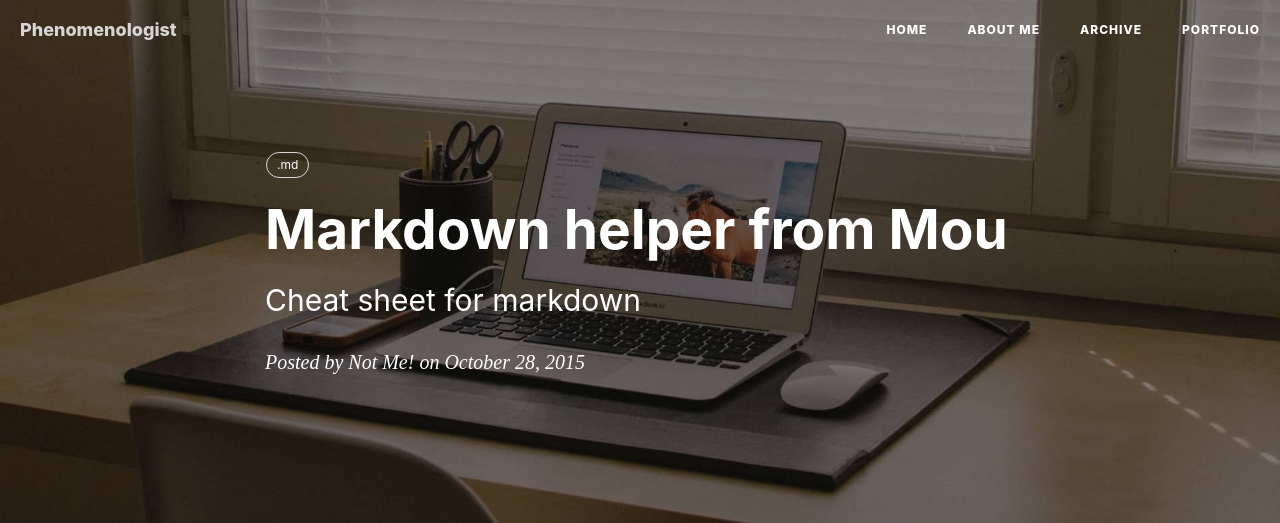
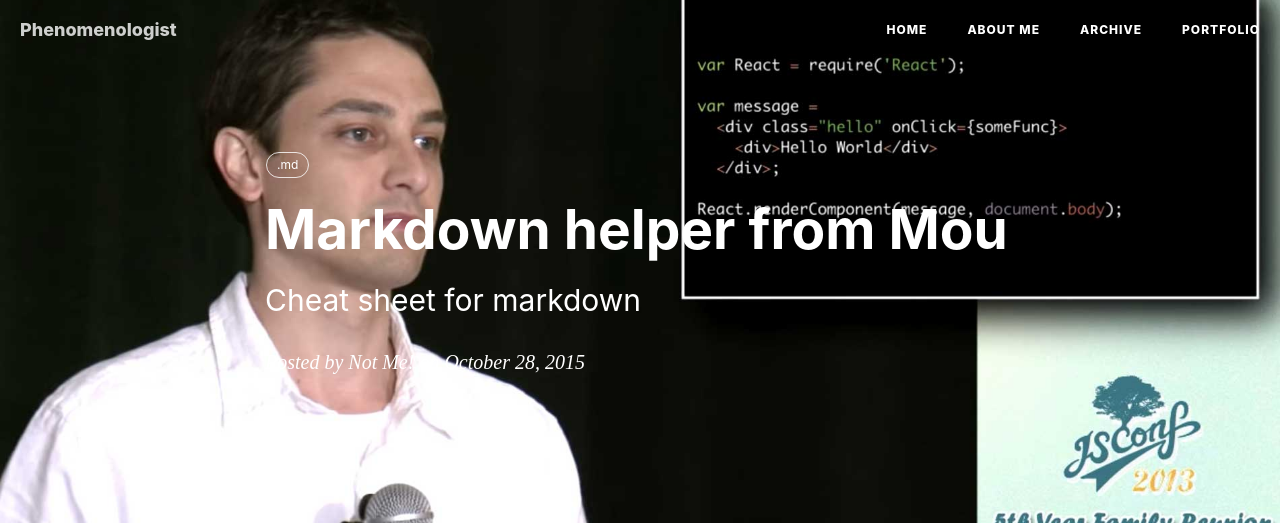
Before and after one commit to rapsoulhaonan/rapsoulhaonan.github.io, a Jekyll site: the page built from _posts/2015-10-28-how-designer-learn-fe.markdown, in a window 1280 px wide. Shown: the top 523 px of the page. Built offline with Jekyll 4.4.1, drawn with Linux system fonts in a browser that asks for light colours; nearby versions of some CDN libraries; our own code applies the rules of GitHub Pages for plain Markdown files; comment, search, counter and statistics services are not loaded; grey boxes are pictures that could not be loaded.

Commit message:
Update 2015-10-28-how-designer-learn-fe.markdown

```diff
--- a/_posts/2015-10-28-how-designer-learn-fe.markdown
+++ b/_posts/2015-10-28-how-designer-learn-fe.markdown
@@ -2,6 +2,7 @@
 author: Not Me!
 title: Markdown helper from Mou
 subtitle: Cheat sheet for markdown
+header-img: "img/post-bg-dreamer.jpg"
 tags:
     - .md
 show_excerpt: false
```
